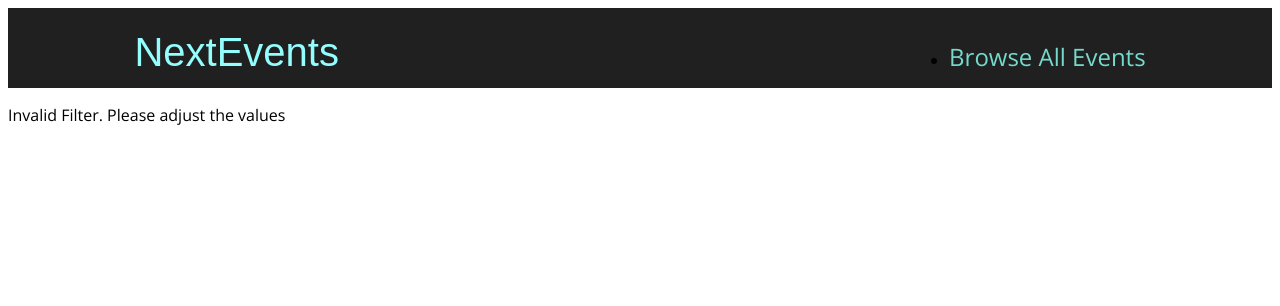
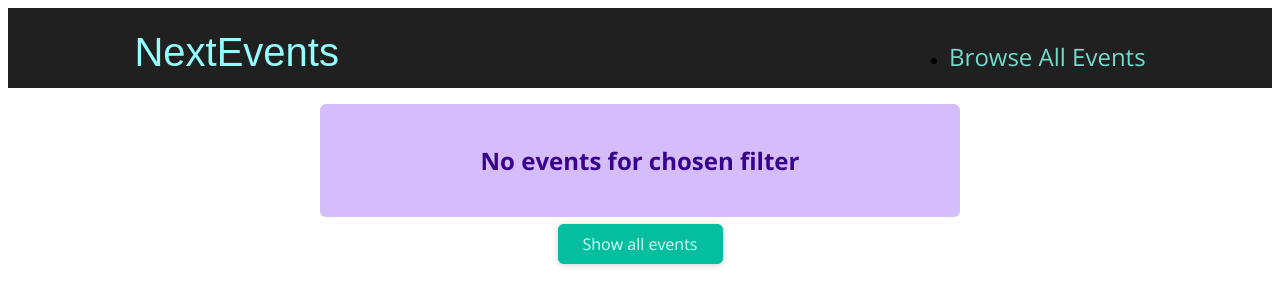
Before and after one commit to rehankhan21/Next_Events_App, a Next.js app: page /events/e2 in a window 1280 px wide. Shown: the top 306 px of the page. Built offline with nearby package versions, Linux system fonts and the light colour scheme.

Commit message:
added error alert to dynamic/empty routes

```diff
--- /dev/null
+++ b/components/events/events/ResultsTitle.js
@@ -0,0 +1,20 @@
+import Button from "../ui/button";
+import classes from "./ResultsTitle.module.css";
+
+function ResultsTitle(props) {
+  const { date } = props;
+
+  const humanReadableDate = new Date(date).toLocaleDateString("en-US", {
+    month: "long",
+    year: "numeric",
+  });
+
+  return (
+    <section className={classes.title}>
+      <h1>Events in {humanReadableDate}</h1>
+      <Button link="/events">Show all events</Button>
+    </section>
+  );
+}
+
+export default ResultsTitle;
--- /dev/null
+++ b/components/events/events/ResultsTitle.module.css
@@ -0,0 +1,6 @@
+.title {
+  margin: 2rem auto;
+  width: 90%;
+  max-width: 40rem;
+  text-align: center;
+}
--- /dev/null
+++ b/components/events/ui/ErrorAlert.js
@@ -0,0 +1,7 @@
+import classes from "./ErrorAlert.module.css";
+
+function ErrorAlert(props) {
+  return <div className={classes.alert}>{props.children}</div>;
+}
+
+export default ErrorAlert;
--- /dev/null
+++ b/components/events/ui/ErrorAlert.module.css
@@ -0,0 +1,12 @@
+.alert {
+  margin: 1rem auto;
+  padding: 1rem 2rem;
+  width: 90%;
+  max-width: 40rem;
+  background-color: #d5bdfc;
+  color: #38028d;
+  font-weight: bold;
+  font-size: 1.5rem;
+  text-align: center;
+  border-radius: 6px;
+}
--- a/src/pages/events/[...slug].js
+++ b/src/pages/events/[...slug].js
@@ -1,14 +1,20 @@
 import { useRouter } from "next/router";
 import { getFilteredEvents } from "../../../dummy-data";
+import EventList from "../../../components/events/events/EventList";
+import ResultsTitle from "../../../components/events/events/ResultsTitle";
+import { Fragment } from "react";
+import Button from "../../../components/events/ui/button";
+import ErrorAlert from "../../../components/events/ui/ErrorAlert";
 
 function FilteredEventsPage() {
   const router = useRouter();
   const filterData = router.query.slug;
+  console.log(filterData);
 
   // when the componenet renders for the first time the url data is null
   // it automatically renders again but with the data.
   if (!filterData) {
-    return <p className="'center">Loading...</p>;
+    return <p className="center">Loading...</p>;
   }
 
   const filteredYear = filterData[0];
@@ -26,18 +32,39 @@
     numMonth < 1 ||
     numMonth > 12
   ) {
-    return <p>Invalid Filter. Please adjust the values</p>;
+    return (
+      <Fragment>
+        <ErrorAlert>
+          <p>No events for chosen filter</p>
+        </ErrorAlert>
+        <div className="center">
+          <Button link="/events">Show all events</Button>
+        </div>
+      </Fragment>
+    );
   }
 
   const filteredEvents = getFilteredEvents({ year: numYear, month: numMonth });
 
   if (!filteredEvents || filteredEvents.length === 0) {
-    return <p>No events for chosen filter</p>;
+    return (
+      <Fragment>
+        <ErrorAlert>
+          <p>No events for chosen filter</p>
+        </ErrorAlert>
+        <div className="center">
+          <Button link="/events">Show all events</Button>
+        </div>
+      </Fragment>
+    );
   }
+
+  const date = new Date(numYear, numMonth - 1);
 
   return (
     <div>
-      <h1>Filtered Events</h1>
+      <ResultsTitle date={date} />
+      <EventList items={filteredEvents} />
     </div>
   );
 }
--- a/src/pages/events/index.js
+++ b/src/pages/events/index.js
@@ -9,7 +9,7 @@
   const router = useRouter();
 
   function findEventsHandler(year, month) {
-    const fullPath = `/events/${year}/${month}a`;
+    const fullPath = `/events/${year}/${month}`;
 
     router.push(fullPath);
   }
--- a/src/styles/globals.css
+++ b/src/styles/globals.css
@@ -16,3 +16,8 @@
 h6 {
   font-family: "Lato", sans-serif;
 }
+
+.center {
+  margin: auto;
+  text-align: center;
+}
```
Also changed, not shown: src/pages/events/[eventId].js (+6 -1 lines).
